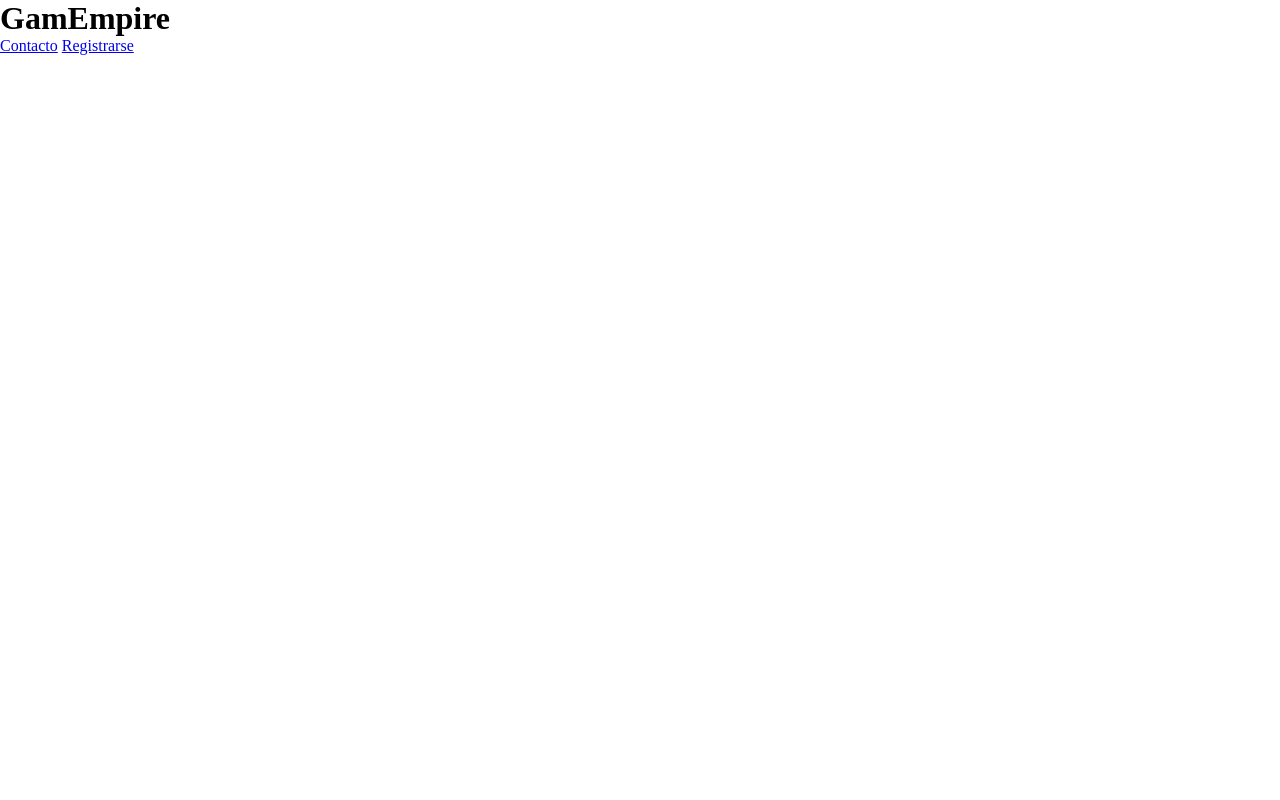
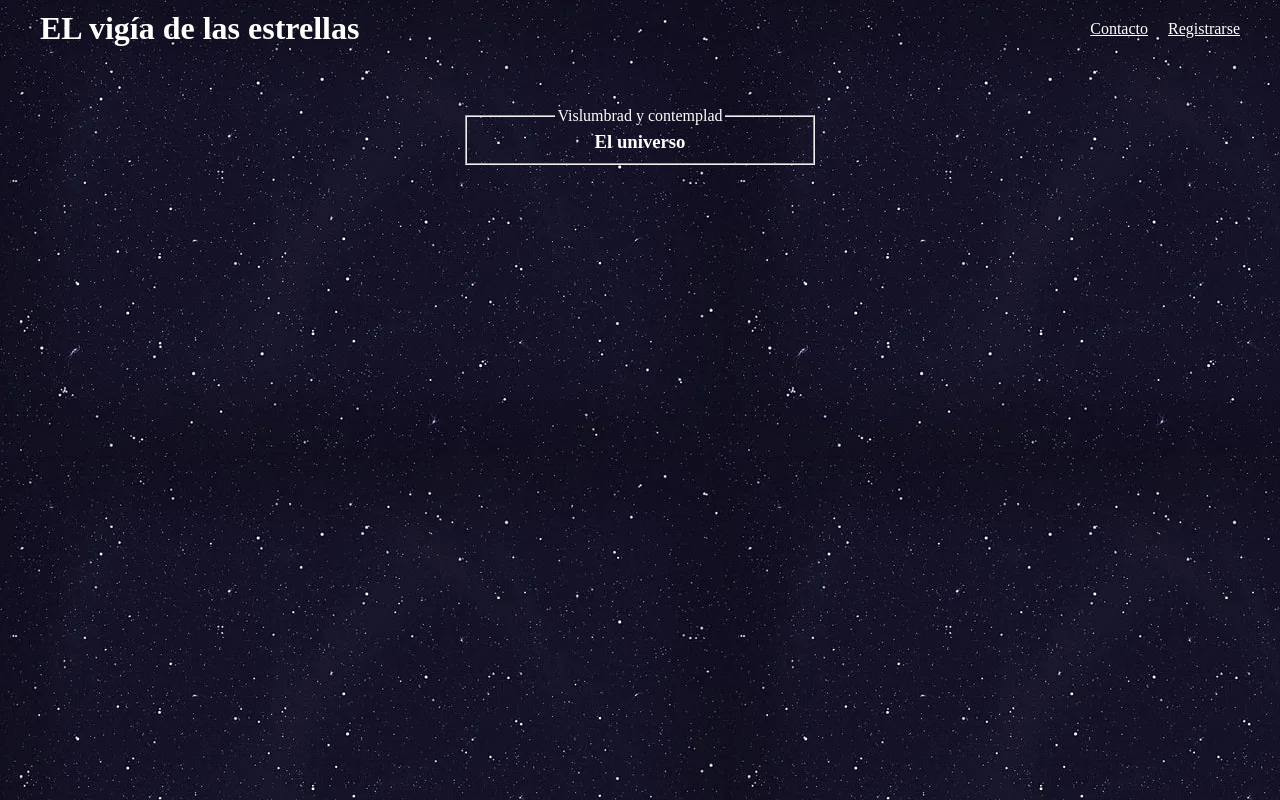
Before and after one commit to Vinyurchin/paginas, a plain HTML site: page telescopio/index.html in a window 1280 px wide. Drawn offline with Linux system fonts and the light colour scheme.

Commit message:
Colocacion de la introduccion y fondo de la pagina

```diff
--- a/telescopio/css/styles.css
+++ b/telescopio/css/styles.css
@@ -1,3 +1,49 @@
 * {
     margin: 0px;
 }
+
+body {
+    background-image: url('../imagenes/estrellado.webp');
+}
+
+.header {
+    color: rgb(255, 255, 255);
+    padding: 10px;
+}
+
+.header-container {
+    display: flex;
+    justify-content: space-between;
+    align-items: center;
+    max-width: 1200px;
+    margin: 0 auto;
+    padding: 0 20px;
+}
+
+.logo {
+    margin: 0;
+}
+
+.nav {
+    display: flex;
+}
+
+.nav-link {
+    color: rgba(255, 255, 255, 100%);
+    margin-left: 20px;
+}
+
+.nav-link:first-child {
+    margin-left: 0;
+}
+
+h1, p, legend {
+    color: rgb(255, 255, 255);
+}
+
+.entrada {
+    width: 350px;
+    text-align: center;
+    margin: auto;
+    margin-top: 50px;
+}
--- a/telescopio/index.html
+++ b/telescopio/index.html
@@ -4,15 +4,25 @@
         <meta charset="UTF-8">
         <meta name="viewport" content="width=device-width, initial-scale=1.0">
         <link rel="stylesheet" href="css/styles.css">
-        <title>Inicio</title>
+        <title>Vigilante Cósmico</title>
     </head>
     <body>
         <header class="header">
             <div class="header-container">
-                <h1 class="logo">GamEmpire</h1>
+                <h1 class="logo">EL vigía de las estrellas</h1>
                 <nav class="nav">
                     <a href="contacto.html" class="nav-link">Contacto</a>
                     <a href="registrarse.html" class="nav-link">Registrarse</a>
                 </nav>
             </div>
         </header>
+        <section class="content-grid">
+            <article class="contenido" id="entrada">
+                <div class="entrada">
+                    <fieldset id="presentacion">
+                        <legend>Vislumbrad y contemplad</legend>
+                        <h1>El universo</h1>
+                    </fieldset>
+                </div>
+            </article>
+        </section>
```
Also changed, not shown: telescopio/imagenes/estrellado.webp (added).
